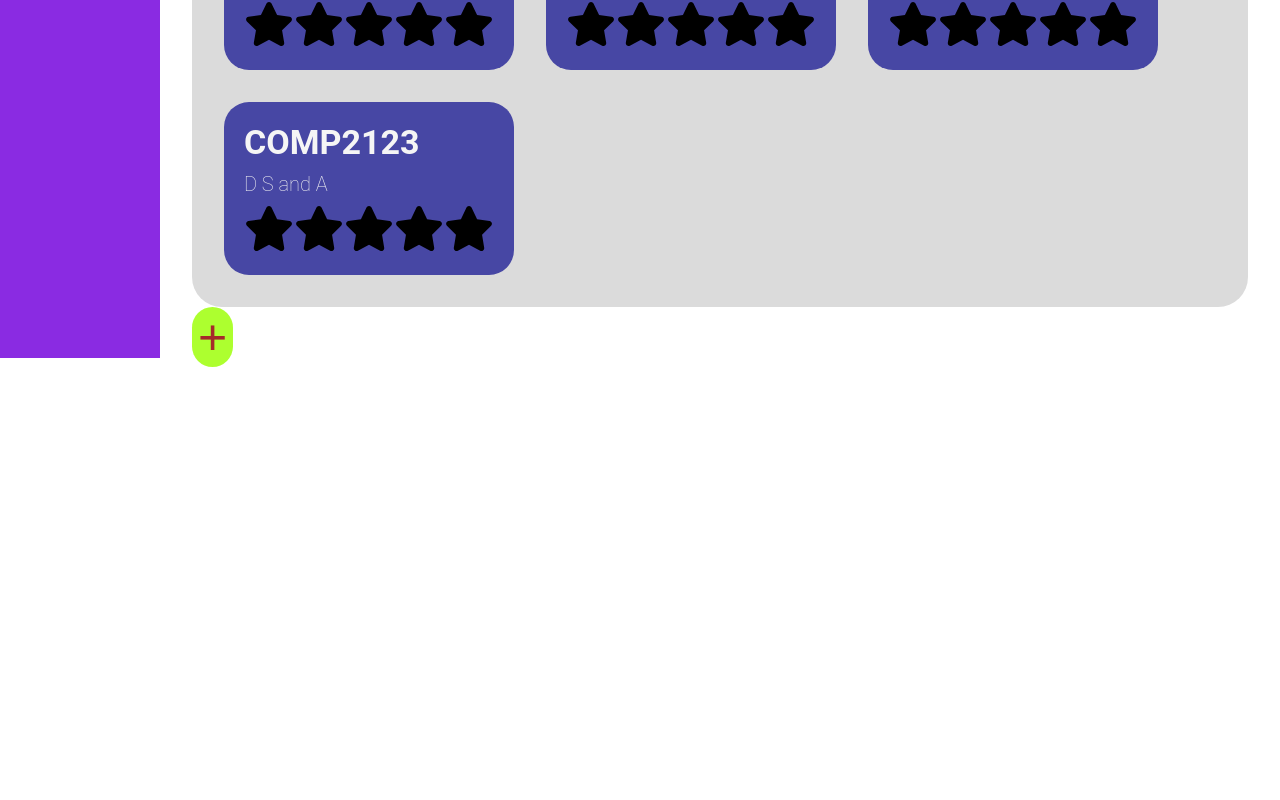
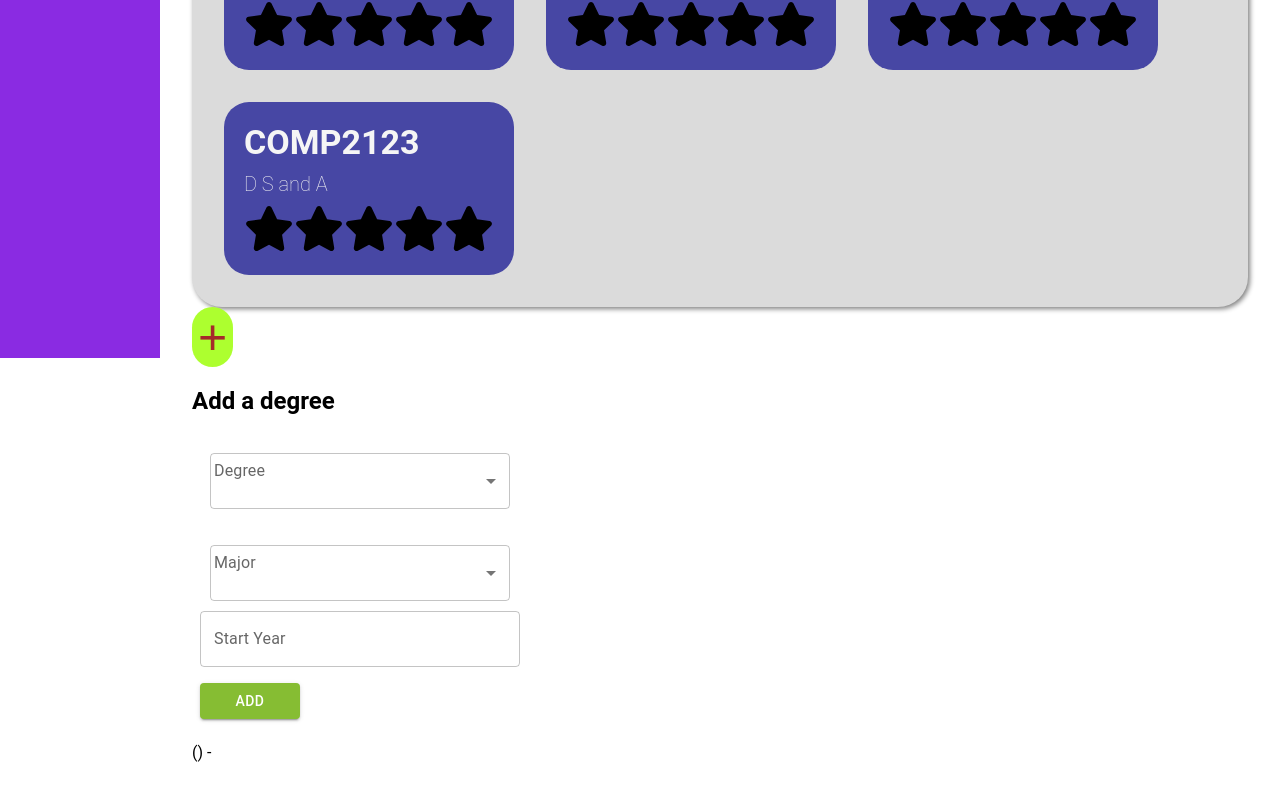
Before and after one commit to chriswuaus/2022SYNCSHACK, a Next.js app in the folder frontend/dplan-ui/: page / in a window 1280 px wide. Shown: the part 442-1242 px from the top of the page. Before the commit the page ends 841 px from the top, so only its background shows below. Built offline with nearby package versions, Linux system fonts and the light colour scheme.

Commit message:
i don't even know

```diff
--- /dev/null
+++ b/frontend/dplan-ui/components/degree_entry.tsx
@@ -0,0 +1,34 @@
+import { Button, FormControl, InputLabel, MenuItem, Select, TextField } from "@mui/material"
+import { useReducer, useState } from "react"
+import styles from "../styles/DegreeEntry.module.css"
+
+
+const DegreeEntry = () => {
+    const [degree, setDegree] = useState<string>()
+    const [major, setMajor] = useState<string>()
+    const [year, setYear] = useState<string>()
+    return <div className={styles.container}>
+        <h2>Add a degree</h2>
+        <FormControl sx={{ m: 1, maxWidth: 320 }}>
+            <InputLabel id="degree-label">Degree</InputLabel>
+            <Select id="degree" value={degree} onChange={ev => { setDegree(ev.target.value)}} className={styles.padded}>
+                <MenuItem value="badvcmp">Bachelor of Advanced Computing</MenuItem>
+                <MenuItem value="bsci">Bachelor of Science</MenuItem>
+            </Select>
+        </FormControl>
+        <FormControl sx={{ m: 1, maxWidth: 320 }}>
+            <InputLabel id="major-label">Major</InputLabel>
+            <Select id="major" value={major} onChange={ev => { setMajor(ev.target.value)}} className={styles.padded} >
+                <MenuItem value="compsci">Computer Science</MenuItem>
+                <MenuItem value="datasci">Data Science</MenuItem>
+            </Select>
+            <TextField type="number" value={year} label="Start Year" className={styles.padded} onChange={ev => { setYear(ev.target.value)}} />
+        </FormControl>
+        <Button sx={{ m: 1, maxWidth: 100, background: "#86bd33" }} variant="contained">Add</Button>
+        <p>
+            {degree} ({major}) - {year}
+        </p>
+    </div>
+}
+
+export default DegreeEntry
--- a/frontend/dplan-ui/components/semester_block.tsx
+++ b/frontend/dplan-ui/components/semester_block.tsx
@@ -4,9 +4,9 @@ import UnitCard from "./unit_card"
 
 const SemesterBlock = (props: SemesterBlockProps) => {
     return <div className={styles.rounded}>
-        {props.cards.map(({ unitCode, unitName, unitRating }) =>
+        {props.cards.map(({ unitCode, unitName, unitRating }, index) =>
             <div className={styles.coursetile}>
-                <UnitCard unitName={unitName} unitCode={unitCode} unitRating={unitRating} />
+                <UnitCard key={index} unitName={unitName} unitCode={unitCode} unitRating={unitRating} />
             </div>)}
     </div>
 }
--- a/frontend/dplan-ui/package.json
+++ b/frontend/dplan-ui/package.json
@@ -9,6 +9,9 @@
     "lint": "next lint"
   },
   "dependencies": {
+    "@emotion/react": "^11.10.0",
+    "@emotion/styled": "^11.10.0",
+    "@mui/material": "^5.10.2",
     "@svgr/webpack": "^6.3.1",
     "next": "12.2.5",
     "react": "18.2.0",
--- a/frontend/dplan-ui/pages/index.tsx
+++ b/frontend/dplan-ui/pages/index.tsx
@@ -6,7 +6,8 @@ import Plus from "../components/plus";
 
 import styles from "../styles/Home.module.css";
 import SemesterBlock from "../components/semester_block";
-import { SemesterBlockProps, UnitCardProps } from "../components/components.types";
+import { UnitCardProps } from "../components/components.types";
+import DegreeEntry from "../components/degree_entry";
 
 const Home: NextPage = () => {
   const cardProps: UnitCardProps[] =
@@ -43,8 +44,9 @@ const Home: NextPage = () => {
         <p>
           Lorem ipsum dolor sit amet consectetur adipisicing elit. Debitis dolorem fuga nobis cupiditate. Omnis voluptatem, corrupti eos, tempore laudantium ratione atque at obcaecati minima recusandae veritatis accusamus dolorem, praesentium eum nobis deserunt consequuntur sint corporis qui ea aut dolor. Sapiente alias ipsam, animi nesciunt distinctio optio pariatur qui dignissimos, dicta aliquam et natus ex totam mollitia. Deleniti culpa, sed repudiandae adipisci aspernatur dolor dolorum harum magni. Voluptas est cupiditate, quia necessitatibus iusto totam temporibus. Debitis, quisquam dolor. Alias exercitationem, dolorem neque autem suscipit praesentium quae et molestias cupiditate doloremque excepturi nulla porro adipisci nesciunt amet tempora perspiciatis tenetur qui asperiores.
         </p>
-          <SemesterBlock cards={cardProps} />
+        <SemesterBlock cards={cardProps} />
         <Plus />
+        <DegreeEntry />
       </main>
     </div>
   );
--- /dev/null
+++ b/frontend/dplan-ui/styles/DegreeEntry.module.css
@@ -0,0 +1,8 @@
+.container {
+    display: flex;
+    flex-direction: column;
+}
+
+.padded {
+    margin: 10px;
+}
--- a/frontend/dplan-ui/styles/SemesterBlock.module.css
+++ b/frontend/dplan-ui/styles/SemesterBlock.module.css
@@ -4,6 +4,7 @@
     border-radius: 30px;
     background-color: #dbdbdb;
     padding: 1em;
+    box-shadow: 2px 2px 5px grey;
 }
 
 .coursetile {
--- a/frontend/dplan-ui/styles/UnitCard.module.css
+++ b/frontend/dplan-ui/styles/UnitCard.module.css
@@ -5,7 +5,6 @@
 }
 .name {
   color: whitesmoke;
-
   font-size: 20px;
   font-weight: lighter;
   padding: 10px 0px;
```
Also changed, not shown: 1 other file (tests, documents, lock files or other folders).
